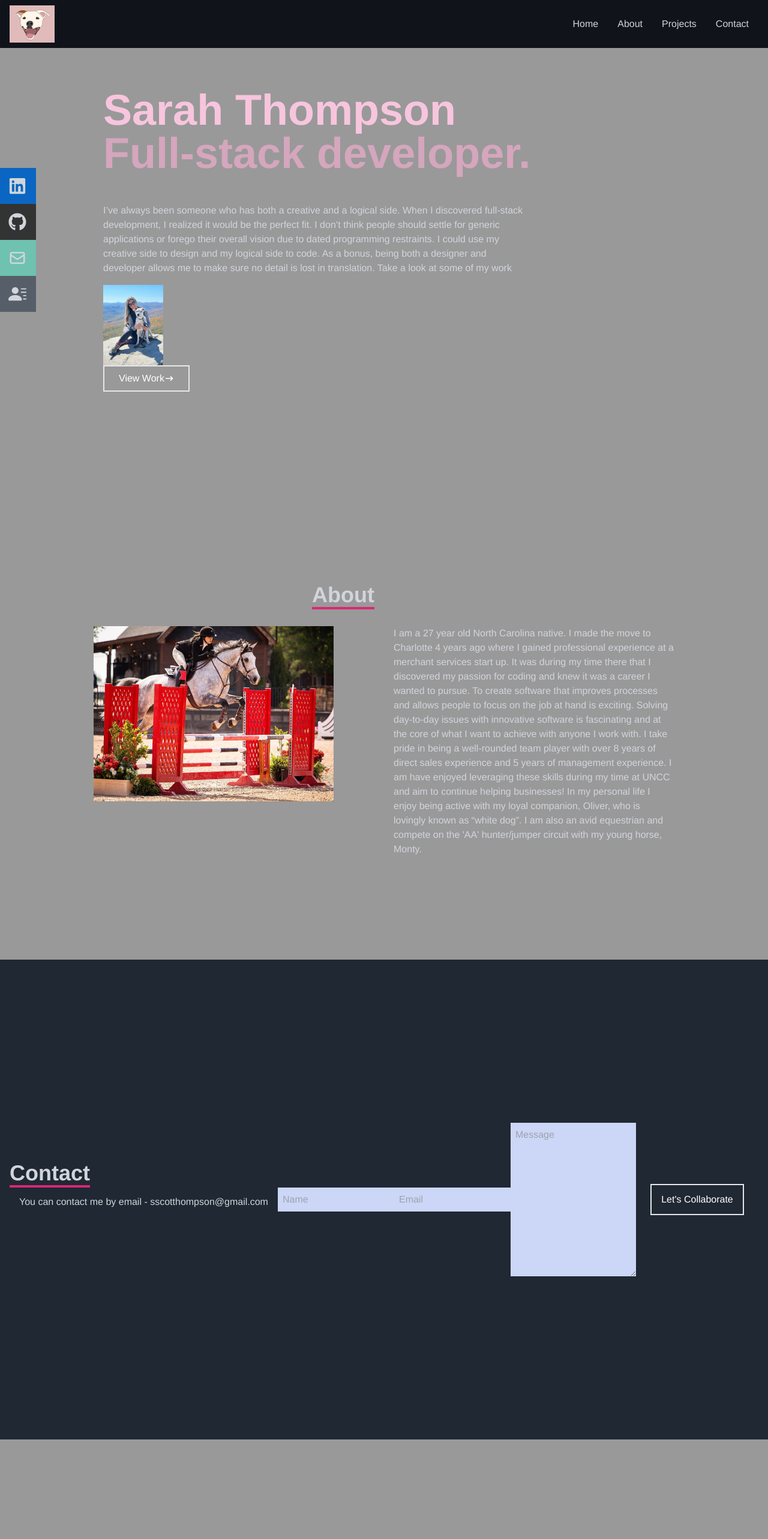
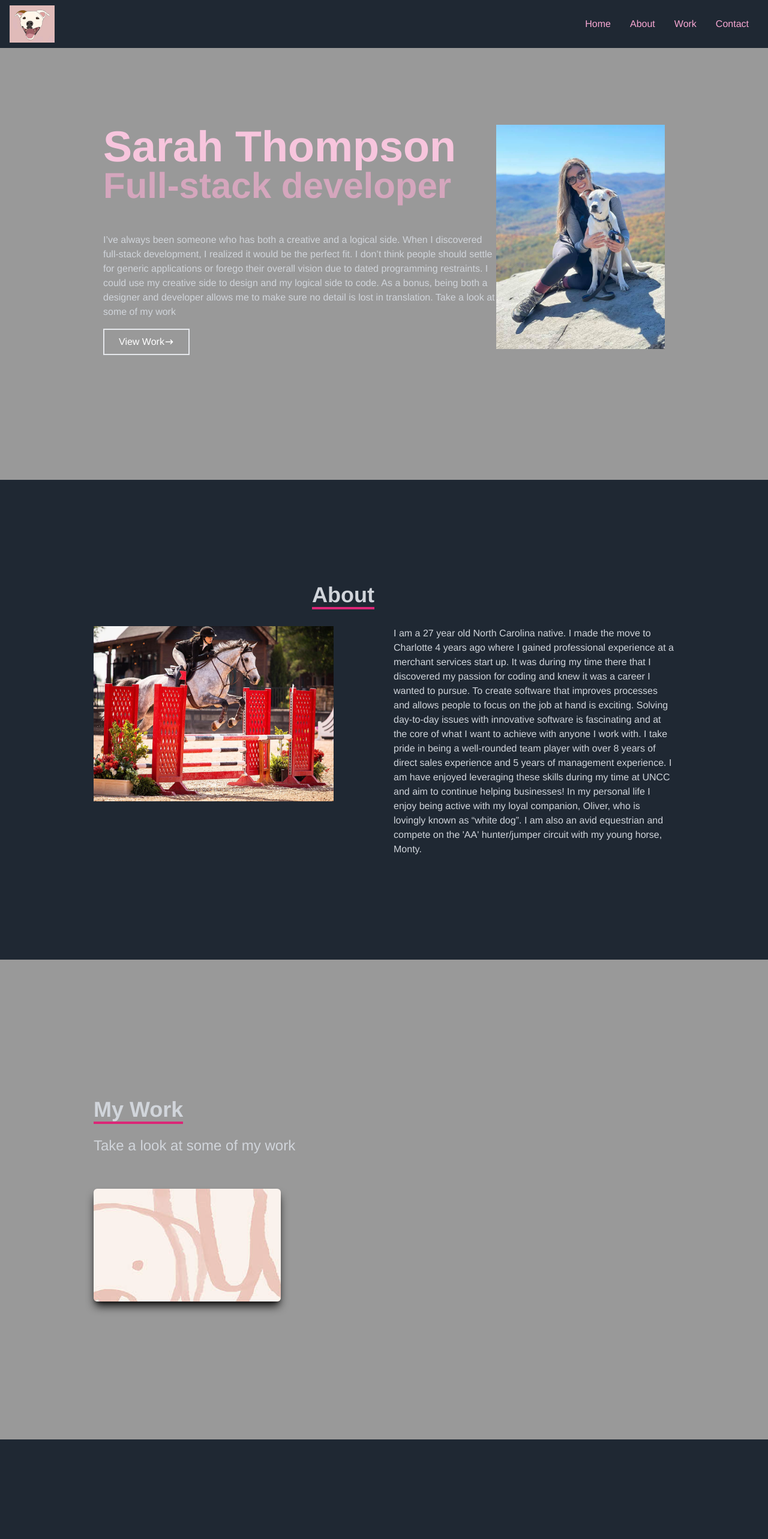
Before and after one commit to ScottieTee/Sarah-Thompson-Portfolio, a React (Create React App) app in the folder my-portfolio/: page / in a window 1280 px wide. Shown: the top 2566 px of the page at 60% size. Built offline with nearby package versions, Linux system fonts and the light colour scheme.

Commit message:
refactoring everything bc why not

```diff
--- a/my-portfolio/src/App.js
+++ b/my-portfolio/src/App.js
@@ -3,6 +3,7 @@ import Hero from './componets/hero';
 import Contact from './componets/contact';
 import About from './componets/about';
 import Projects from './componets/projects';
+import "./app.css";
 
 function App() {
   return (
@@ -10,8 +11,8 @@ function App() {
       <Navbar />
       <Hero />
       <About />
+      <Projects />
       <Contact />
-      <Projects />
     </div>
   );
 }
--- /dev/null
+++ b/my-portfolio/src/app.css
@@ -0,0 +1,3 @@
+#content {
+    display: flex;
+}
--- a/my-portfolio/src/componets/Navbar.jsx
+++ b/my-portfolio/src/componets/Navbar.jsx
@@ -10,7 +10,7 @@ const Navbar = () => {
     const handleClick = () => setNav(!nav)
 
     return (
-        <div className="fixed w-full h-[80px] flex justify-between items-center px-4 bg-[rgb(16,20,26)] text-gray-300">
+        <div className="fixed w-full h-[80px] flex justify-between items-center px-4 bg-[rgb(31,40,51)] text-pink-300">
             <div>
                 <img src={oliverlogo} alt="logo" style={{ width: "75px" }} />
             </div>
@@ -29,7 +29,7 @@ const Navbar = () => {
                 </li>
                 <li className="hover:text-[#3faec1] hover:scale-105">
                     <Link to="projects" smooth={true} duration={500}>
-                        Projects
+                        Work
                     </Link>
                 </li>
                 <li className="hover:text-[#3faec1] hover:scale-105">
@@ -56,25 +56,6 @@ const Navbar = () => {
                 <li className="py-6 text-4xl">Projects</li>
                 <li className="py-6 text-4xl">Contact</li>
             </ul>
-
-
-            <div className="hidden lg:flex fixed flex-col top-[35%] left-0">
-                <ul>
-                    <li className="w-[160px] h-[60px] flex justify-between items-center ml-[-100px] hover:ml-[-10px] duration-300 bg-[rgb(10,102,194)]">
-                        <a className="flex justify-between items-center w-full text-gray-300" target="_blank" href="https://www.linkedin.com/in/sarah-thompson-0b9234191/">LinkedIn<FaLinkedin size={30} /></a>
-                    </li>
-                    <li className="w-[160px] h-[60px] flex justify-between items-center ml-[-100px] hover:ml-[-10px] duration-300 bg-[#333333]">
-                        <a className="flex justify-between items-center w-full text-gray-300" target="_blank" href="https://github.com/ScottieTee">Github<FaGithub size={30} /></a>
-                    </li>
-                    <li className="w-[160px] h-[60px] flex justify-between items-center ml-[-100px] hover:ml-[-10px] duration-300 bg-[#6fc2b0]">
-                        <a className="flex justify-between items-center w-full text-gray-300" target="_blank" href="mailto:sscotthompson@gmail.com">Email<HiOutlineMail size={30} /></a>
-                    </li>
-                    <li className="w-[160px] h-[60px] flex justify-between items-center ml-[-100px] hover:ml-[-10px] duration-300 bg-[#565f69]">
-                        <a className="flex justify-between items-center w-full text-gray-300" href="#">Resume<BsFillPersonLinesFill size={30} /></a>
-                    </li>
-                </ul>
-            </div>
-
         </div>
     );
 };
--- a/my-portfolio/src/componets/about.jsx
+++ b/my-portfolio/src/componets/about.jsx
@@ -5,7 +5,7 @@ const About = () => {
     return (
         <div
       name="about"
-      className="w-full h-screen bg-[#999999] text-gray-300"
+      className="w-full h-screen bg-[rgb(31,40,51)] text-gray-300"
     >
       <div className="flex flex-col justify-center items-center w-full h-full">
         <div className="max-w-[1000px] w-full grid grid-cols-2 gap-8">
--- a/my-portfolio/src/componets/contact.jsx
+++ b/my-portfolio/src/componets/contact.jsx
@@ -1,4 +1,8 @@
 import React from "react";
+import { FaBars, FaTimes, FaGithub, FaLinkedin } from "react-icons/fa";
+import { HiOutlineMail } from 'react-icons/hi';
+import { BsFillPersonLinesFill } from 'react-icons/bs';
+import { Link } from 'react-scroll';
 
 const Contact = () => {
     return (
@@ -10,10 +14,9 @@ const Contact = () => {
                 <p className="text-4xl font-bold inline border-b-4 border-pink-600 text-gray-300">Contact</p>
                 <p className="text-gray-300 p-4"> You can contact me by email - sscotthompson@gmail.com</p>
             </div>
-        <input className="bg-[#ccd6f6] p-2" type="text" placeholder="Name" name="name" />
-        <input className="my-4 p-2 bg-[#ccd6f6]" type="email" placeholder="Email" name="email" />
-        <textarea className="bg-[#ccd6f6] p-2" name="message" rows="10" placeholder="Message"></textarea>
-        <button className="text-white border-2 hover:bg-pink-600 hover:border-pink-600 px-4 py-3 my-8 mx-auto flex items-center">Let's Collaborate</button>
+            <Link to="projects" smooth={true} duration={700}></Link>
+            <a className="flex justify-between items-center w-full text-gray-300" target="_blank" href="https://www.linkedin.com/in/sarah-thompson-0b9234191/">LinkedIn<FaLinkedin size={30} /></a>
+            <button className="text-white border-2 hover:bg-pink-600 hover:border-pink-600 px-4 py-3 my-8 mx-auto flex items-center">LinkedIn</button>
         </div>
     );
   };
--- a/my-portfolio/src/componets/hero.jsx
+++ b/my-portfolio/src/componets/hero.jsx
@@ -6,18 +6,22 @@ const Hero = () => {
     return (
         <div name="hero" className="bg-[#999999] w-full h-screen">
 
-          <div className="max-w-[1000px] mx-auto px-8 flex flex-col justify-center h-full">
-            <h1 className="text-4xl sm:text-7xl font-bold text-[#f7c5dd]">
+            <div className="max-w-[1000px] mx-auto px-8 flex flex-col justify-around h-full">
+                <div id="content">
+                    <div>
+                        <h1 className="text-4xl sm:text-7xl font-bold text-[#f7c5dd]" >
                         Sarah Thompson</h1>
-        <h2 className="text-4xl sm:text-7xl font-bold text-[#D5A6BD]">
-            Full-stack developer.
+                    <h2 className="text-3xl sm:text-6xl font-bold text-[#D5A6BD]">
+                        Full-stack developer
                     </h2>
                     <p className="text-gray-300 py-4 max-w-[700px]"></p>
                     <p className="text-gray-300 py-4 max-w-[700px]">
                         I’ve always been someone who has both a creative and a logical side. When I discovered full-stack development, I realized it would be the perfect fit. I don’t think people should settle for generic applications or forego their overall vision due to dated programming restraints. I could use my creative side to design and my logical side to code. As a bonus, being both a designer and developer allows me to make sure no detail is lost in translation. Take a look at some of my work             </p>
-            <div><img src={Me} alt="logo" style={{ width: "100px" }} /></div>
                     <div>
-                <button className="text-white group border-2 px-6 py-2 flex items-center hover:bg-pink-600 hover:border-pink-600">View Work <HiArrowNarrowRight/></button>
+                        <button className="text-white group border-2 px-6 py-2 flex items-center hover:bg-pink-600 hover:border-pink-600">View Work <HiArrowNarrowRight /></button>
+                    </div>
+                    </div>
+                    <div><img class="float-right" src={Me} alt="logo" style={{ width: "300px"}} /></div>
                 </div>
             </div>
         </div>
--- a/my-portfolio/src/componets/projects.jsx
+++ b/my-portfolio/src/componets/projects.jsx
@@ -1,24 +1,56 @@
-//same as hero
-
 import React from "react";
-import { HiArrowNarrowRight } from "react-icons/hi";
+import FAP from '../assets/petfinder.png';
 
 const Projects = () => {
     return (
-        <div name="hero" className="bg-[#999999] w-full h-screen">
-          <div className="max-w-[1000px] mx-auto px-8 flex flex-col justify-center h-full">
-            <p className="text-grey-600">Hey there, i'm</p>
-            <h1 className="text-4xl sm:text-7xl font-bold text-[#D5A6BD]">
-                PROJECTS</h1>
-            <p>
-            STUFF ABOUT PROJECTS
-            </p>
-            <div>
-                <button className="text-white group border-2 px-6 py-2 flex items-center hover:bg-pink-600 hover:border-pink-600">View Work <HiArrowNarrowRight/></button>
+      <div
+        name="projects"
+        className="w-full md:h-screen text-gray-300 bg-[#999999]"
+      >
+        <div className="max-w-[1000px] mx-auto p-4 flex flex-col justify-center w-full h-full">
+          <div className="pb-8">
+          <p className="text-4xl font-bold inline justify-center border-b-4 border-pink-600">My Work</p>
+            <p className="py-6 text-2xl">Take a look at some of my work</p>
+          </div>
+          {/* Container */}
+          <div className="grid sm:grid-cols-2 md:grid-cols-3 gap-4">
+            {/* Grid */}
+            <div
+              style={{ backgroundImage: `url(${FAP})` }}
+              className="shadow-lg shadow-[rgb(15,15,15)] group container rounded-md flex justify-center items-center mx-auto project-div"
+            >
+              {/* Hover */}
+              <div className="opacity-0 group-hover:opacity-100 text-center">
+                <span className="text-2xl font-bold text-[rgb(31,40,51)] tracking-wide">
+                  Interactive Front-End Application
+                </span>
+                <p>
+                  Search for adoptable pets in your area{" "}
+                </p>
+                <div className="pt-8 text-center">
+                  <a
+                    href="https://scottietee.github.io/Find-A-Pet/index.html"
+                    target="_blank"
+                  >
+                    <button className="text-center rounded-lg px-4 py-3 m-2 bg-white text-gray-700 font-bold text-lg">
+                      Check it out
+                    </button>
+                  </a>
+                  <a
+                    href="https://github.com/ScottieTee/Find-A-Pet"
+                    target="_blank"
+                  >
+                    <button className="text-center rounded-lg px-4 py-3 m-2 bg-white text-gray-700 font-bold text-lg">
+                      Code
+                    </button>
+                  </a>
+                </div>
+              </div>
             </div>
           </div>
         </div>
-      );
-    };
+      </div>
+    );
+  };
 
-    export default Projects;
+  export default Projects;
```
Also changed, not shown: my-portfolio/src/assets/petfinder.png (added), my-portfolio/src/assets/titus.png (deleted). Lines whose indentation alone changed are shown as unchanged.
